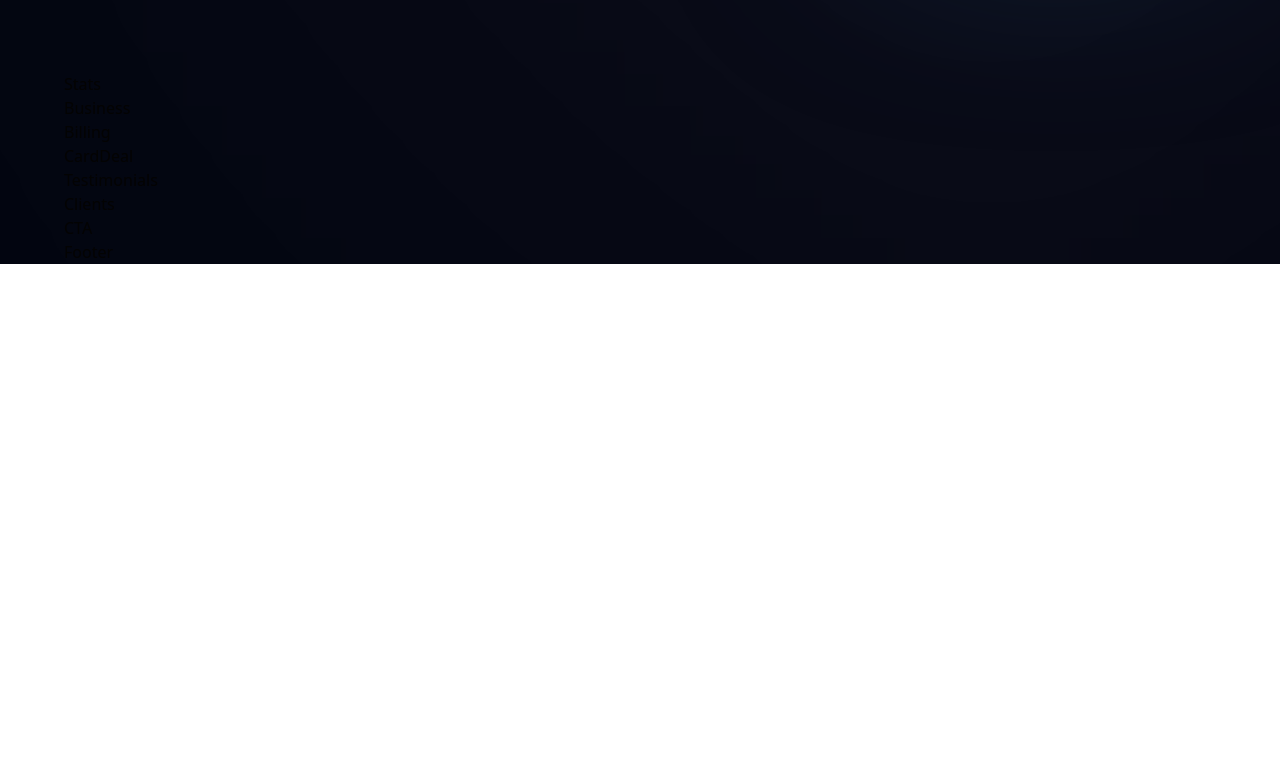
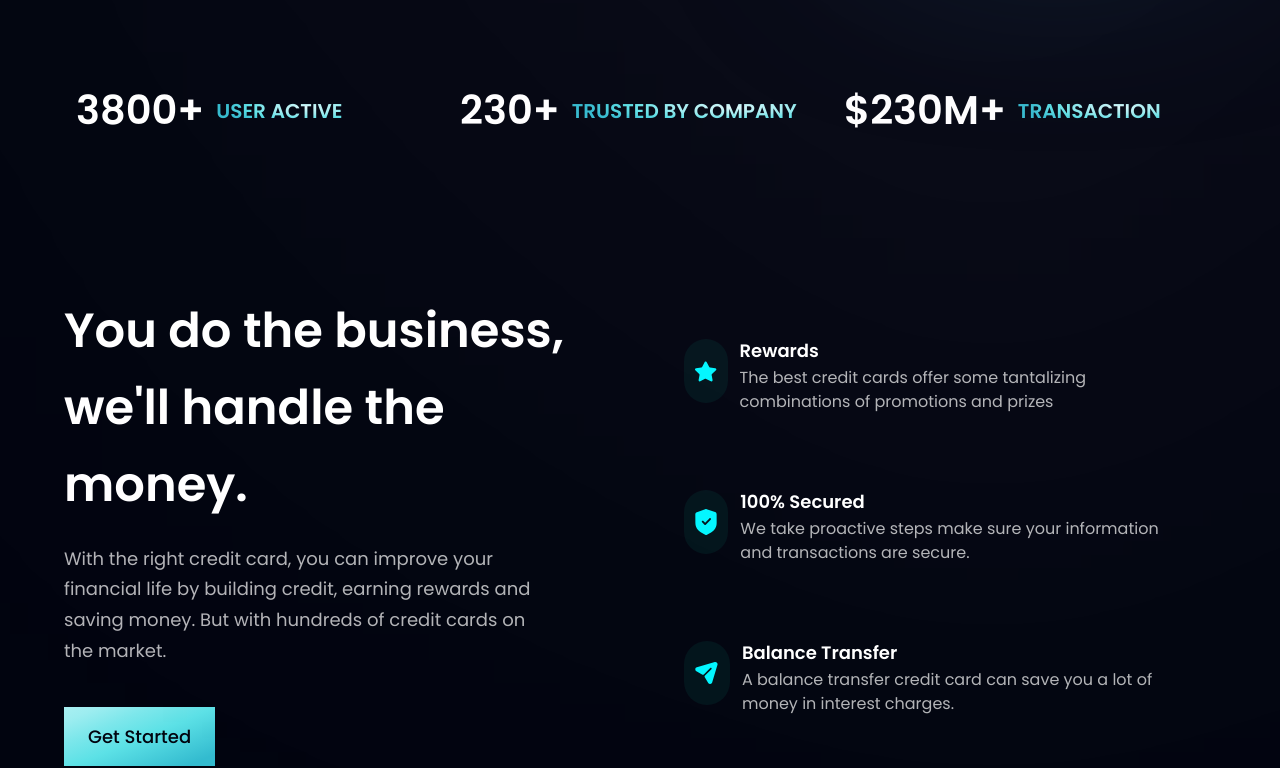
Before and after one commit to bigyan-sapkota/bank_modern_app, a React (Vite) app in the folder bank_modern_app/: page / in a window 1280 px wide. Shown: the part 716-1484 px from the top of the page. Before the commit the page ends 980 px from the top, so only its background shows below. Built offline with nearby package versions, Linux system fonts and the light colour scheme.

Commit message:
completed business section

```diff
--- a/bank_modern_app/src/components/Business.jsx
+++ b/bank_modern_app/src/components/Business.jsx
@@ -1,8 +1,39 @@
-import React from 'react'
+import React from 'react';
+import { features } from '../constants';
+import styles, { layout } from '../style';
+import Button from './Button';
+
+const FeatureCard = ({ icon, title, content, index}) => (
+  <div className={`flex flex-row p-6 rounded-[20px] ${index !== features.length -1 ? "mb-6" : "mb-0"} feature-card cursor-pointer`}>
+    <div className={`w-[64px] h-[64px] rounded-full ${styles.flexCenter} bg-dimBlue`}>
+      <img src={icon} alt="icon" className="w-[50%] h-[50%] object-contain"/>
+    </div>
+    <div className="flex-1`flex flex-col ml-3">
+      <h4 className="font-poppins font-semibold text-white text-[18px] leading-[23px] mb-1">
+        {title}
+      </h4>
+      <p className="font-poppins font-normal text-dimWhite text-[16px] leading-[24px] mb-1">
+        {content}
+      </p>
+    </div>
+  </div>
+)
 
 const Business = () => {
   return (
-    <div>Business</div>
+    <section id="features"
+    className={layout.section}>
+      <div className={layout.sectionInfo}>
+        <h2 className={styles.heading2}>You do the business, <br className="sm:block hidden"/> we'll handle the money.</h2>
+        <p className={`${styles.paragraph} max-w-[470px] mt-5`}>With the right credit card, you can improve your financial life by building credit, earning rewards and saving money. But with hundreds of credit cards on the market.</p>
+        <Button styles="mt-10"/>
+      </div>
+      <div className={`${layout.sectionImg} flex-col`}>
+        {features.map((feature, index) => (
+          <FeatureCard key={feature.id} {...feature} index={index}/>
+        ))}
+      </div>
+    </section>
   )
 }
 
--- a/bank_modern_app/src/components/Button.jsx
+++ b/bank_modern_app/src/components/Button.jsx
@@ -1,8 +1,8 @@
 import React from 'react'
 
-const Button = () => {
+const Button = ({ styles }) => {
   return (
-    <div>Button</div>
+    <button type="button" className={`py-4 px-6 bg-blue-gradient font-poppins font-medium text-[18px] text-primary outline-none ${styles}`}>Get Started</button>
   )
 }
 
--- a/bank_modern_app/src/components/Stats.jsx
+++ b/bank_modern_app/src/components/Stats.jsx
@@ -1,9 +1,17 @@
-import React from 'react'
+import React from 'react';
+import { stats } from '../constants';
+import styles from '../style';
 
-const Stats = () => {
-  return (
-    <div>Stats</div>
-  )
-}
+
+const Stats = () => (
+  <section className={`${styles.flexCenter} flex-row flex-wrap sm:mb-20 mb-6`}>
+    {stats.map((stat) => (
+      <div key={stat.id} className={`flex-1 flex justify-start items-center flex-row m-3`}>
+        <h4 className="font-poppins font-semibold xs:text-[40px] text-[30px] xs:leading-[53px] leading-[43px] text-white">{stat.value}</h4>
+        <p className="font-poppins font-semibold xs:text-[20px] text-[15px] xs:leading-[26px] leading-[21px] text-gradient uppercase ml-3">{stat.title}</p>
+      </div>
+    ))}
+  </section>
+)
 
 export default Stats
```
